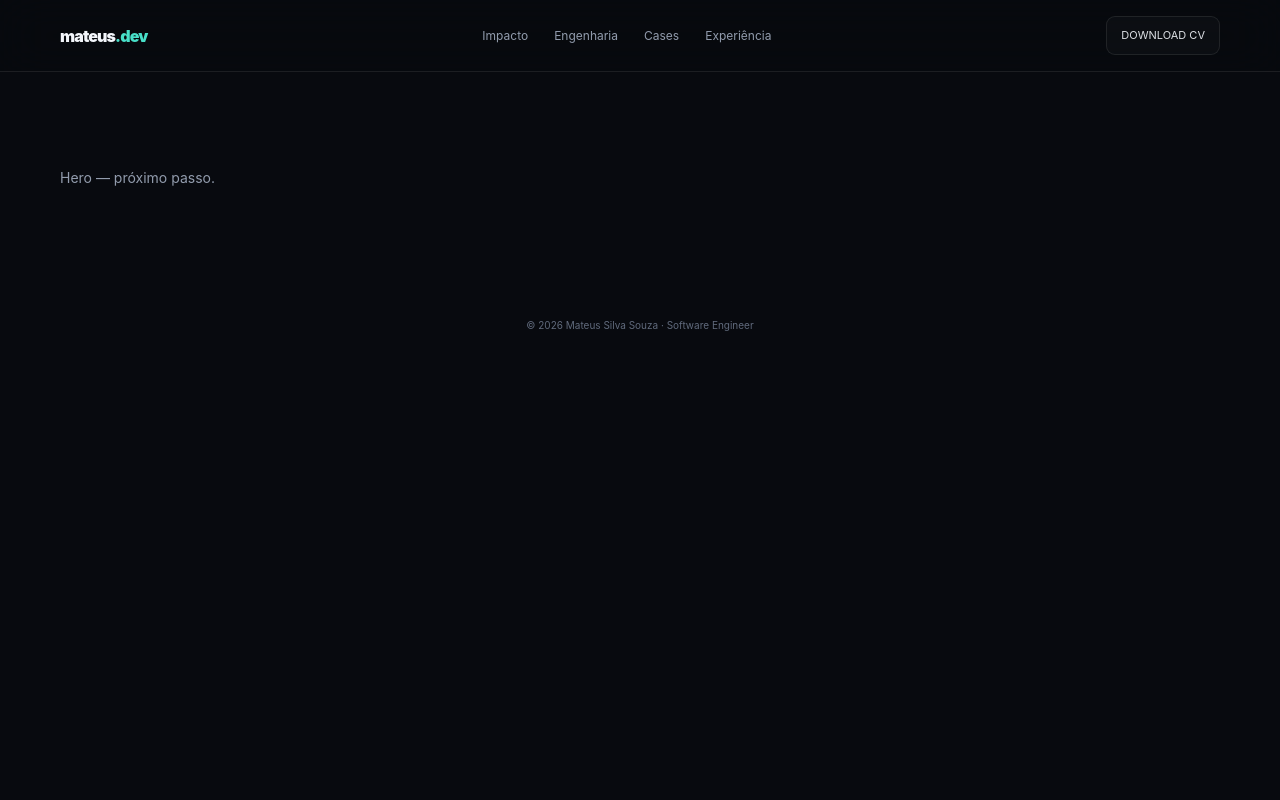
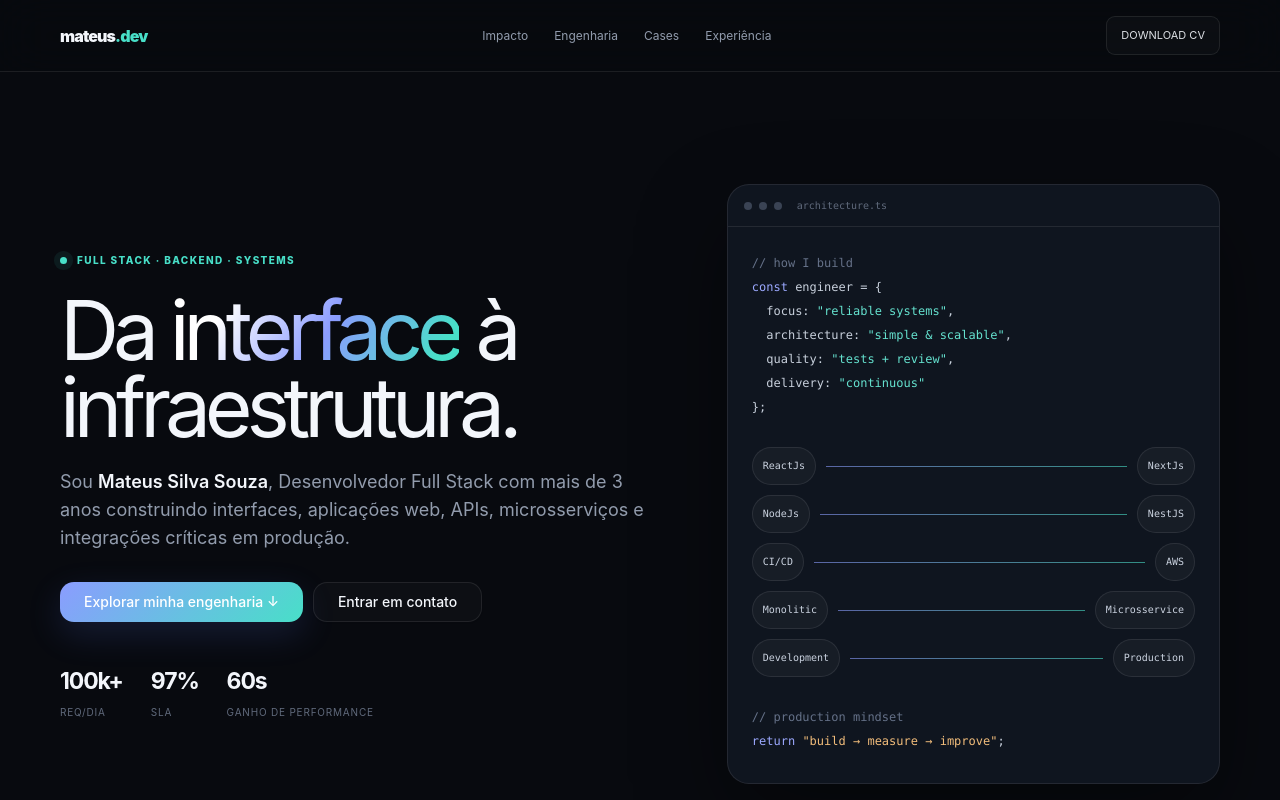
Before and after one commit to mateussilvasouza/Portifolio, a React (Vite) app: page / in a window 1280 px wide. Shown: the top 800 px of the page. Built offline with nearby package versions, Linux system fonts and the light colour scheme.

Commit message:
hero: implement hero section with gradient headline, stats and terminal panel
Two-column layout: intro copy with gradient headline, lead paragraph,
CTA actions and the top stats, paired with a code-terminal panel
showing the stack pipeline. Both columns use Reveal for the scroll-in
animation.

```diff
--- a/src/sections/Hero.tsx
+++ b/src/sections/Hero.tsx
@@ -1,12 +1,105 @@
 import { Container } from '@/components/layout/Container'
+import { Reveal } from '@/components/motion/Reveal'
+import { Button } from '@/components/ui/button'
+import { profile } from '@/data/profile'
+
+const pipeline = [
+  ['ReactJs', 'NextJs'],
+  ['NodeJs', 'NestJS'],
+  ['CI/CD','AWS'],
+  ['Monolitic', 'Microsservice'],
+  ['Development','Production']
+]
 
 export function Hero() {
+  const heroStats = profile.stats.slice(0, 3)
+
   return (
-    <section id="sobre" className="py-24">
-      <Container>
-        <p className="text-sm text-muted-foreground">
-          Hero — próximo passo.
-        </p>
+    <section id="sobre" className="py-20 lg:py-28">
+      <Container className="grid items-center gap-16 lg:grid-cols-[1.1fr_0.9fr]">
+        <Reveal>
+          <div className="inline-flex items-center gap-2.5 text-[10px] font-extrabold tracking-[0.14em] text-accent uppercase">
+            <span className="h-1.75 w-1.75 rounded-full bg-accent shadow-[0_0_0_6px_rgba(72,223,200,.08)]" />
+            Full Stack · Backend · Systems
+          </div>
+
+          <h1 className="my-5.5 text-[clamp(48px,7.2vw,82px)] leading-[0.94] tracking-[-0.075em]">
+            Da <span className="text-gradient">interface</span> à
+            infraestrutura.
+          </h1>
+
+          <p className="max-w-[690px] text-lg text-muted-foreground">
+            Sou <strong className="font-semibold text-foreground">{profile.name}</strong>,{' '}
+            {profile.description}
+          </p>
+
+          <div className="mt-7.5 flex flex-wrap gap-2.5">
+            <Button variant="gradient" size="lg" asChild>
+              <a href="#cases">Explorar minha engenharia ↓</a>
+            </Button>
+            <Button variant="outline" size="lg" asChild>
+              <a href="#contato">Entrar em contato</a>
+            </Button>
+          </div>
+
+          <div className="mt-10.5 flex flex-wrap gap-7">
+            {heroStats.map((stat) => (
+              <div key={stat.label}>
+                <b className="block text-[23px] tracking-[-0.05em]">
+                  {stat.value}
+                </b>
+                <span className="text-[10px] tracking-[0.08em] text-muted-foreground-2 uppercase">
+                  {stat.label}
+                </span>
+              </div>
+            ))}
+          </div>
+        </Reveal>
+
+        <Reveal
+          className="overflow-hidden rounded-[22px] border border-border bg-card/90 shadow-[0_35px_90px_rgba(0,0,0,.38)] transition-transform duration-500 [transform:perspective(900px)_rotateY(-3deg)] hover:[transform:perspective(900px)_rotateY(0deg)]"
+        >
+          <div className="flex h-10.5 items-center gap-1.75 border-b border-border px-4">
+            <span className="h-2 w-2 rounded-full bg-[#3a4354]" />
+            <span className="h-2 w-2 rounded-full bg-[#3a4354]" />
+            <span className="h-2 w-2 rounded-full bg-[#3a4354]" />
+            <span className="ml-2 font-mono text-[10px] text-muted-foreground-2">
+              architecture.ts
+            </span>
+          </div>
+
+          <div className="px-6 pt-6 pb-7.5 font-mono text-xs leading-[2] text-[#c8d0dc]">
+            <div className="text-[#657188]">// how I build</div>
+            <div>
+              <span className="text-[#9ca9ff]">const</span> engineer = {'{'}
+            </div>
+            <div>&nbsp;&nbsp;focus: <span className="text-[#65e2cf]">"reliable systems"</span>,</div>
+            <div>&nbsp;&nbsp;architecture: <span className="text-[#65e2cf]">"simple & scalable"</span>,</div>
+            <div>&nbsp;&nbsp;quality: <span className="text-[#65e2cf]">"tests + review"</span>,</div>
+            <div>&nbsp;&nbsp;delivery: <span className="text-[#65e2cf]">"continuous"</span></div>
+            <div>{'}'};</div>
+
+            <div className="my-7 grid gap-2.5">
+              {pipeline.map(([from, to]) => (
+                <div key={from} className="flex items-center gap-2.5">
+                  <span className="rounded-lg border border-border bg-white/3.5 px-2.5 py-2 text-[10px] whitespace-nowrap text-[#cbd3e0]">
+                    {from}
+                  </span>
+                  <span className="h-px flex-1 bg-gradient-to-r from-primary to-accent opacity-60" />
+                  <span className="rounded-lg border border-border bg-white/3.5 px-2.5 py-2 text-[10px] whitespace-nowrap text-[#cbd3e0]">
+                    {to}
+                  </span>
+                </div>
+              ))}
+            </div>
+
+            <div className="text-[#657188]">// production mindset</div>
+            <div>
+              <span className="text-[#9ca9ff]">return</span>{' '}
+              <span className="text-[#f2bd7b]">"build → measure → improve"</span>;
+            </div>
+          </div>
+        </Reveal>
       </Container>
     </section>
   )
```
